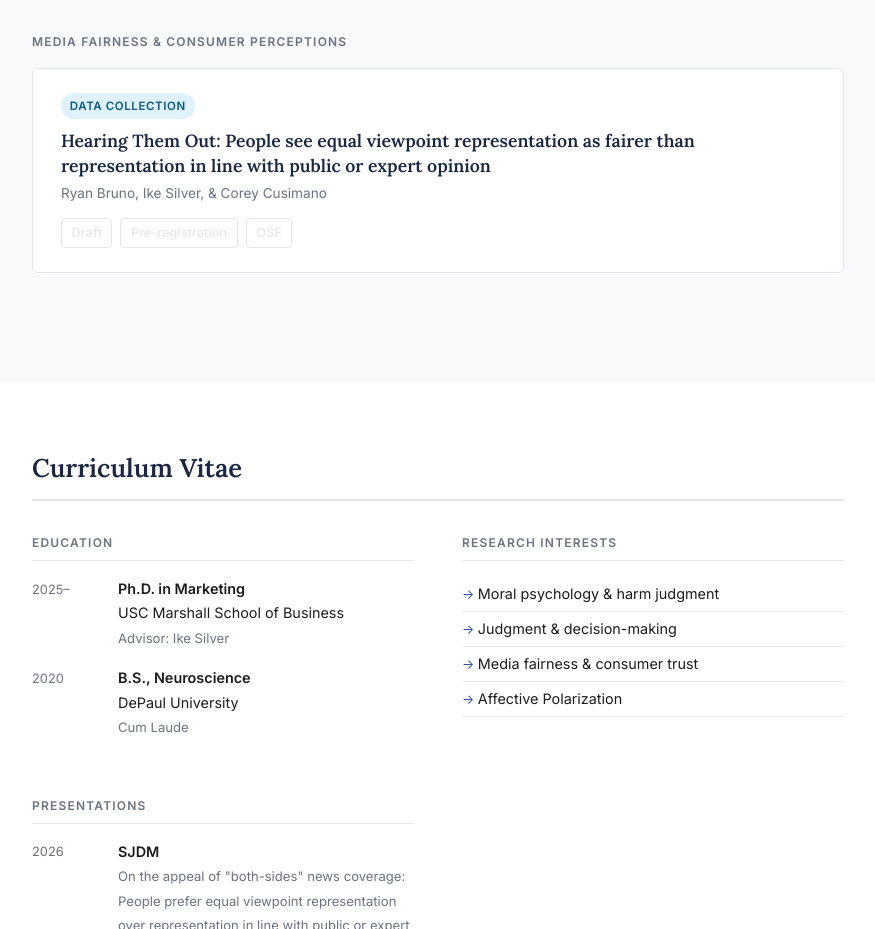
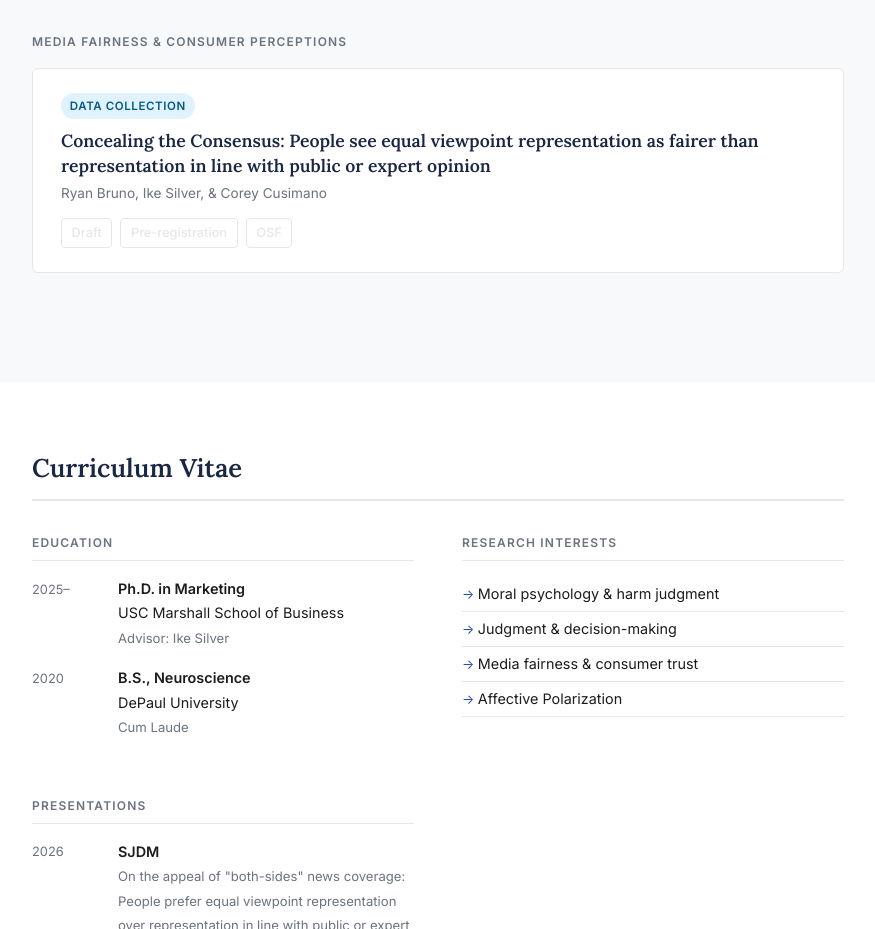
Before and after one commit to ryansbruno/ryansbruno.github.io, a plain HTML site: page index.html in a window 1280 px wide. Shown: the part 1320-2249 px from the top of the page, without its empty margins (202-1077 px from the left). Drawn offline with Linux system fonts and the light colour scheme.

Commit message:
Retitle both-sides paper to 'Concealing the Consensus'
Co-Authored-By: Claude Opus 5.5 <noreply@anthropic.com>
Claude-Session: https://claude.ai/code/session_01YLDN4KrXanD5Mk4Xe6MLV4

```diff
--- a/index.html
+++ b/index.html
@@ -123,7 +123,7 @@
           <div class="paper-meta">
             <span class="paper-status data-collection">Data Collection</span>
           </div>
-          <h4 class="paper-title">Hearing Them Out: People see equal viewpoint representation as fairer than representation in line with public or expert opinion</h4>
+          <h4 class="paper-title">Concealing the Consensus: People see equal viewpoint representation as fairer than representation in line with public or expert opinion</h4>
           <p class="paper-authors">Ryan Bruno, Ike Silver, &amp; Corey Cusimano</p>
           <div class="paper-links">
             <span class="paper-link paper-link-disabled" data-tooltip="Check again later!">Draft</span>
```
Also changed, not shown: 1 other file.
